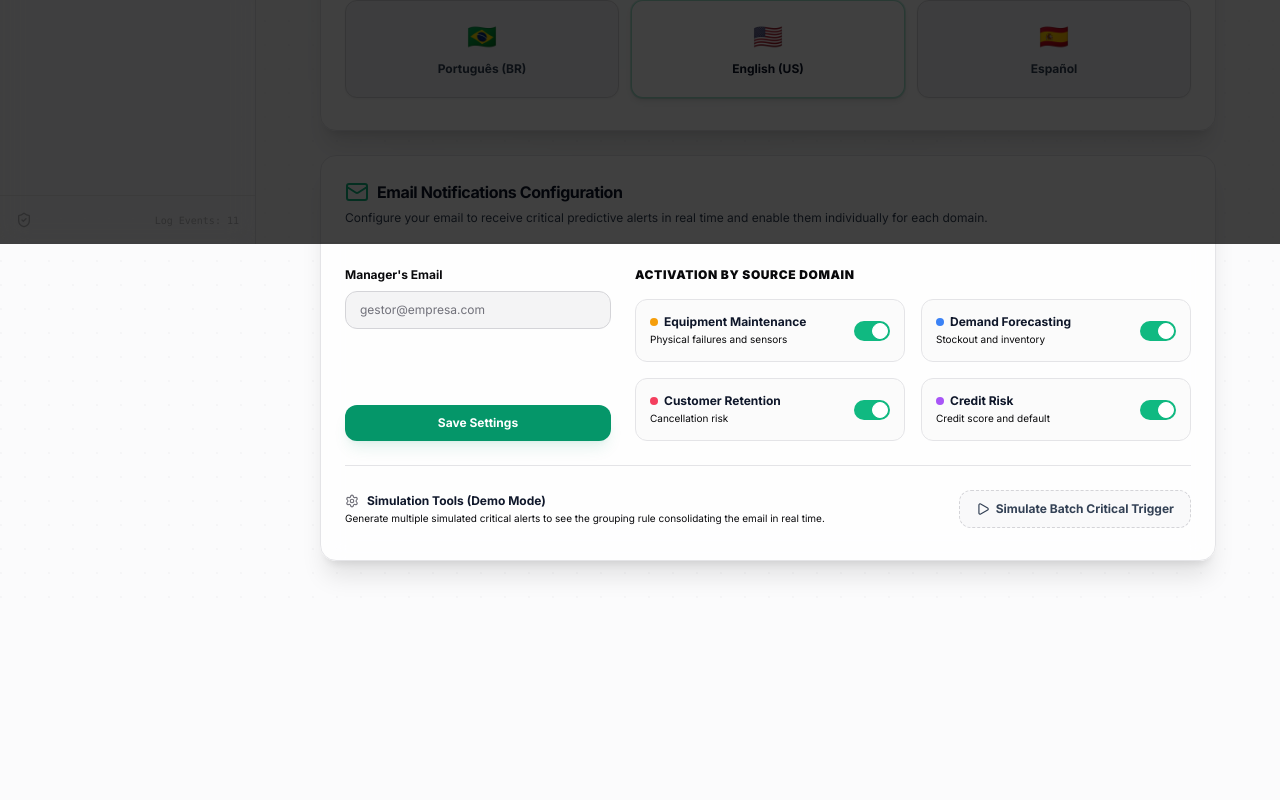
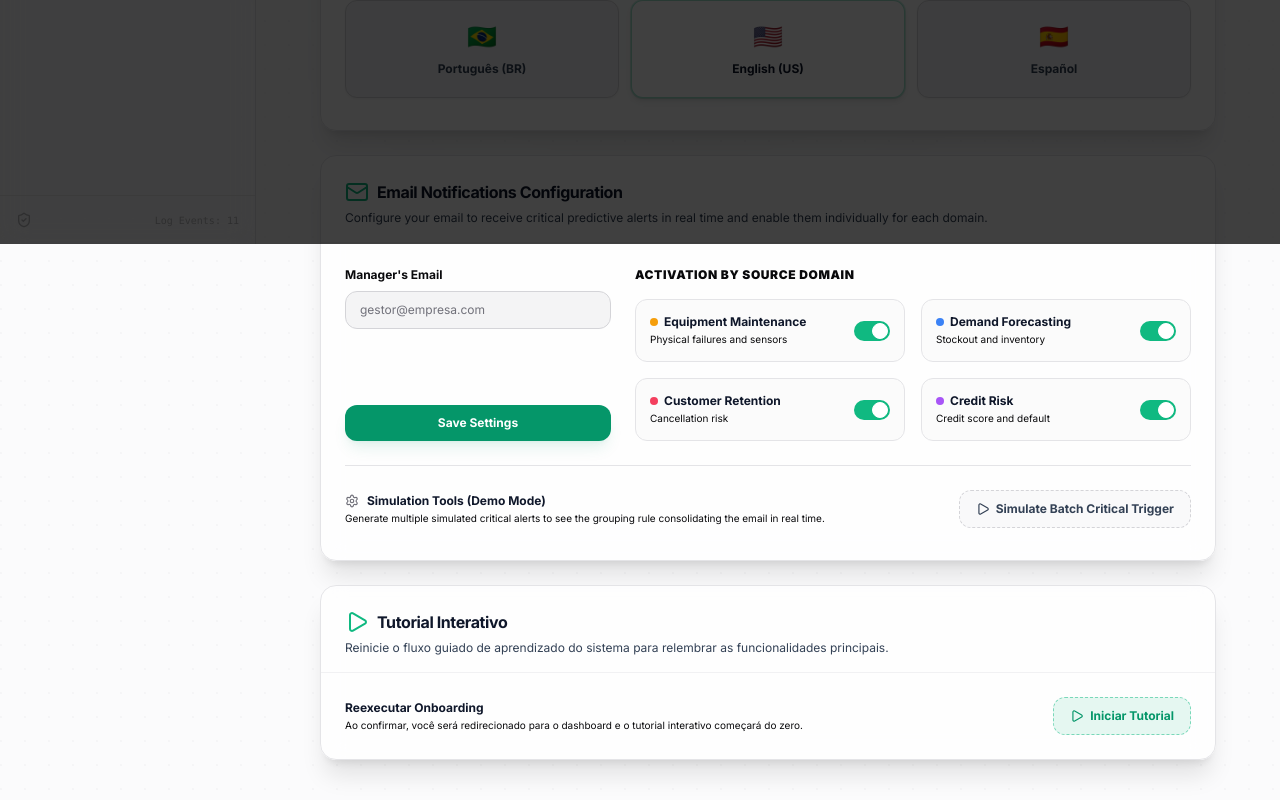
Before and after one commit to gabriellsnts/spam-project, a Next.js app: page /profile in a window 1280 px wide. Shown: the part 556-1356 px from the top of the page. Before the commit the page ends 1157 px from the top, so only its background shows below. Built offline with nearby package versions, Linux system fonts and the light colour scheme; sample sign-in values are in the browser's storage.

Commit message:
feat(profile): adicionar botao para reexecucao manual na pagina de perfil (RF57)

```diff
--- a/src/app/(domains)/profile/page.tsx
+++ b/src/app/(domains)/profile/page.tsx
@@ -23,6 +23,7 @@ export default function ProfilePage() {
     setLanguage,
     activeProfileSection,
     activeProfileSubSection,
+    startTutorial,
     t
   } = useDomain();
   const router = useRouter();
@@ -424,6 +425,45 @@ export default function ProfilePage() {
         </div>
       )}
 
+      {/* Tutorial Interativo (RF57 - CA05) */}
+      {activeProfileSection === "preferences" && !activeProfileSubSection && (
+        <div className="max-w-4xl mx-auto mt-6">
+          <Card className="w-full border-zinc-200 dark:border-border/80 bg-white/70 dark:bg-zinc-900/40 backdrop-blur-md rounded-2xl shadow-xl overflow-hidden animate-in fade-in duration-300">
+            <CardHeader className="border-b border-zinc-200/50 dark:border-zinc-800/50 pb-4">
+              <CardTitle className="text-base font-bold text-slate-900 dark:text-zinc-100 flex items-center gap-2">
+                <Play className="h-4.5 w-4.5 text-emerald-500" />
+                Tutorial Interativo
+              </CardTitle>
+              <CardDescription className="text-xs text-slate-700 dark:text-zinc-500">
+                Reinicie o fluxo guiado de aprendizado do sistema para relembrar as funcionalidades principais.
+              </CardDescription>
+            </CardHeader>
+            <CardContent className="pt-6 pb-6">
+              <div className="flex flex-col sm:flex-row items-start sm:items-center justify-between gap-4">
+                <div className="space-y-0.5">
+                  <div className="text-xs font-bold text-slate-900 dark:text-zinc-200">
+                    Reexecutar Onboarding
+                  </div>
+                  <p className="text-[10px] text-slate-650 dark:text-zinc-550">
+                    Ao confirmar, você será redirecionado para o dashboard e o tutorial interativo começará do zero.
+                  </p>
+                </div>
+                <button
+                  onClick={() => {
+                    startTutorial();
+                    router.push("/");
+                  }}
+                  className="px-4 py-2.5 rounded-xl border border-dashed border-emerald-500/50 hover:border-emerald-500 bg-emerald-500/10 text-emerald-600 dark:text-emerald-400 font-bold text-xs transition-colors shrink-0 flex items-center gap-1.5 cursor-pointer"
+                >
+                  <Play className="h-3.5 w-3.5" />
+                  Iniciar Tutorial
+                </button>
+              </div>
+            </CardContent>
+          </Card>
+        </div>
+      )}
+
       {/* Conteúdo: Gestão Administrativa */}
       {activeProfileSection === "admin" && isAdmin && (
         <div className="max-w-4xl mx-auto animate-in fade-in duration-300">
--- a/src/lib/context/domain-context.tsx
+++ b/src/lib/context/domain-context.tsx
@@ -3137,6 +3137,9 @@ export function DomainProvider({ children }: { children: React.ReactNode }) {
 
   // RF57: Tutorial Methods
   const startTutorial = useCallback(() => {
+    if (typeof window !== "undefined") {
+      localStorage.removeItem("spam-tutorial-completed");
+    }
     setTutorialState(prev => ({
       ...prev,
       isActive: true,
```
